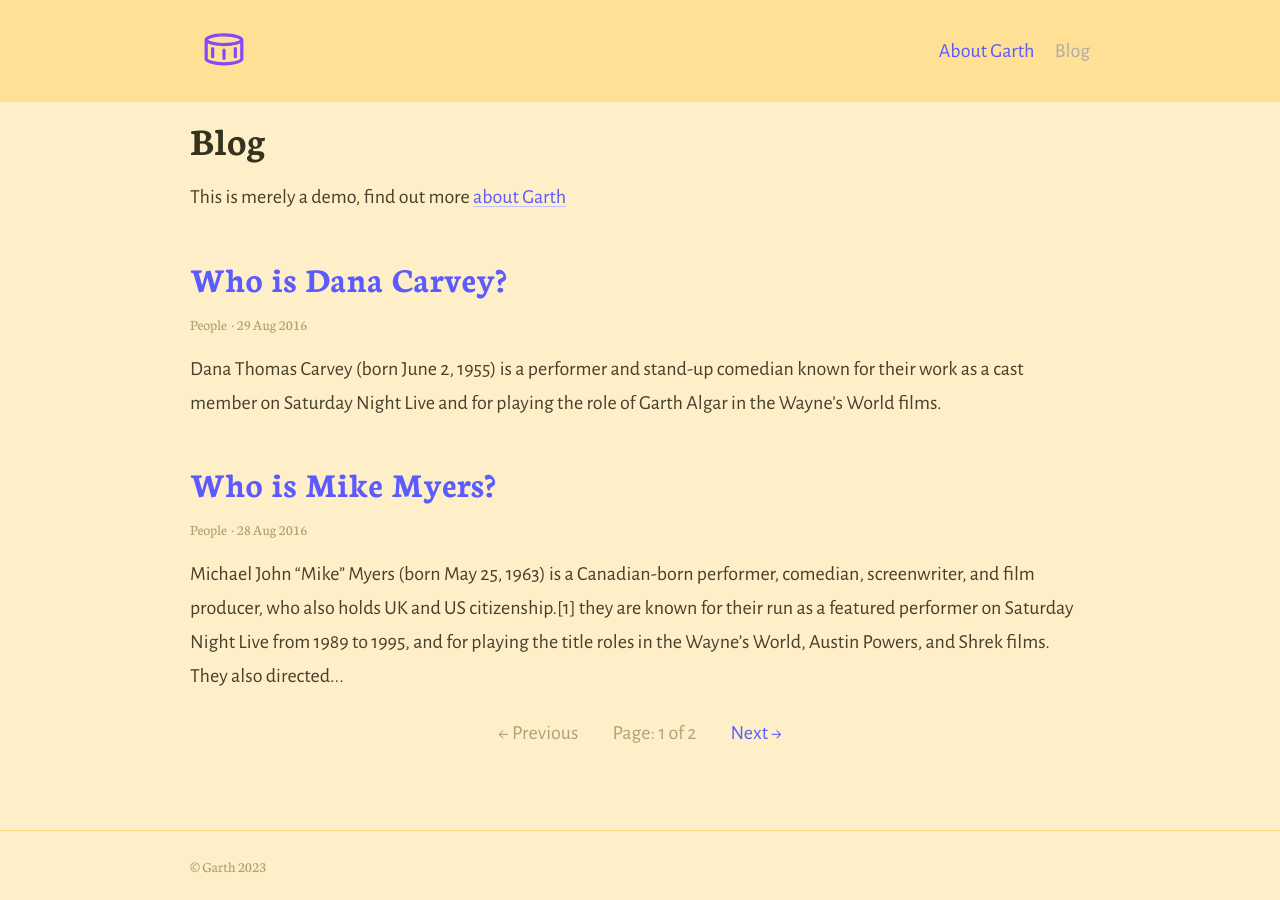
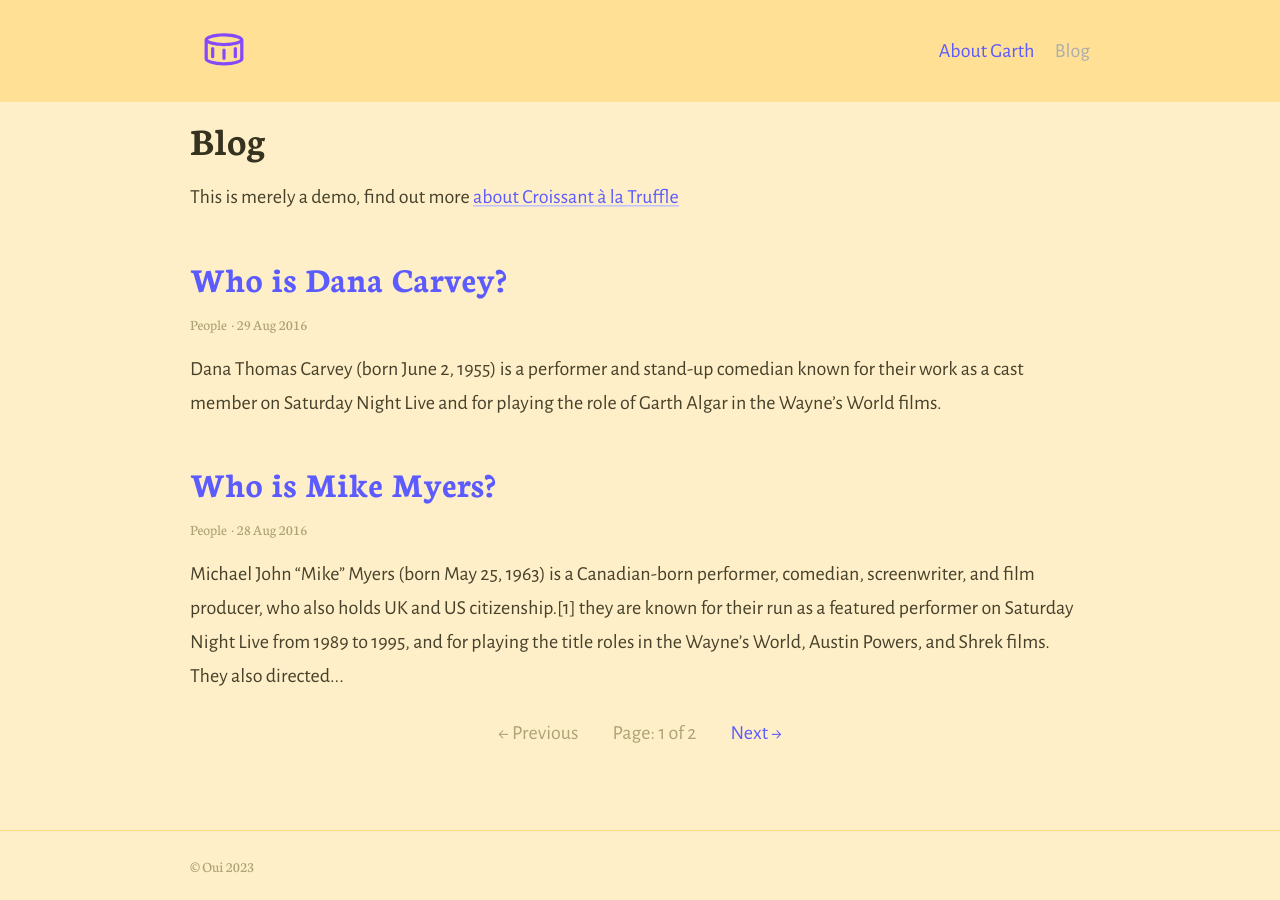
Before and after one commit to sesameshake/espressoshake.github.io, a Jekyll site: the page built from index.html, in a window 1280 px wide. Built offline with Jekyll 4.4.1, drawn with Linux system fonts in a browser that asks for light colours; the list of posts is cut into pages by our own code.

Commit message:
Update _config.yml

```diff
--- a/_config.yml
+++ b/_config.yml
@@ -39,7 +39,7 @@ collections:
   posts:
     title: Blog # Needed for Siteleaf
     output: true
-    description: "This is merely a demo, find out more [about Garth](about)" # The post list page content
+    description: "This is merely a demo, find out more [about Croissant à la Truffle ](about)" # The post list page content
 
 # 6. Jekyll collections settings
 defaults:
@@ -58,10 +58,10 @@ defaults:
 
 # 7. Site settings
 encoding: utf-8 # Make sure the encoding is right
-title: "Garth" # Site name or title
+title: "Oui" # Site name or title
 logo: "/assets/logo.svg" # Site logo
 # favicon: "/favicon.ico" # Uncomment to add custom favicon, or leave as is to use site logo
-description: "A really basic theme for Jekyll, using the official Jekyll theme implementation" # Site description and default description
+description: "Croissant à la Truffle?" # Site description and default description
 url: "https://garth.darn.es" # Site url
 baseurl: ""
 lang: en-GB
```
